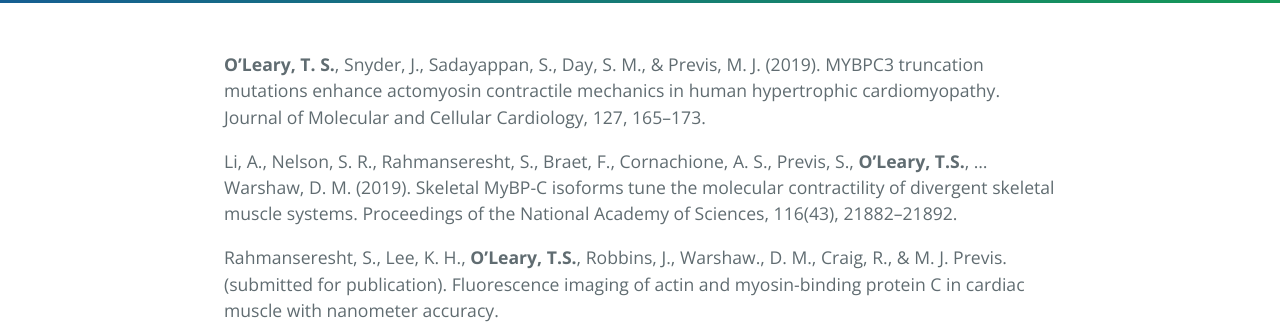
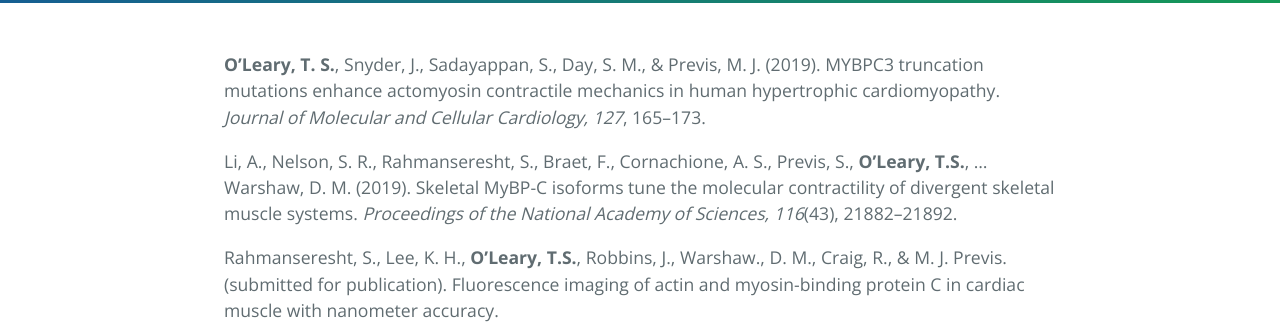
Before and after one commit to tsoleary/tsoleary.github.io, a Jekyll site: the page built from publications.md, in a window 1280 px wide. Shown: the part 323-647 px from the top of the page. Built offline with Jekyll 4.4.1, drawn with Linux system fonts in a browser that asks for light colours.

Commit message:
italics added

```diff
--- a/publications.md
+++ b/publications.md
@@ -7,9 +7,9 @@
 order: 2
 ---
 
-**O’Leary, T. S.**, Snyder, J., Sadayappan, S., Day, S. M., & Previs, M. J. (2019). MYBPC3 truncation mutations enhance actomyosin contractile mechanics in human hypertrophic cardiomyopathy. Journal of Molecular and Cellular Cardiology, 127, 165–173.
+**O’Leary, T. S.**, Snyder, J., Sadayappan, S., Day, S. M., & Previs, M. J. (2019). MYBPC3 truncation mutations enhance actomyosin contractile mechanics in human hypertrophic cardiomyopathy. _Journal of Molecular and Cellular Cardiology, 127_, 165–173.
 
-Li, A., Nelson, S. R., Rahmanseresht, S., Braet, F., Cornachione, A. S., Previs, S., **O’Leary, T.S.**, ... Warshaw, D. M. (2019). Skeletal MyBP-C isoforms tune the molecular contractility of divergent skeletal muscle systems. Proceedings of the National Academy of Sciences, 116(43), 21882–21892.
+Li, A., Nelson, S. R., Rahmanseresht, S., Braet, F., Cornachione, A. S., Previs, S., **O’Leary, T.S.**, ... Warshaw, D. M. (2019). Skeletal MyBP-C isoforms tune the molecular contractility of divergent skeletal muscle systems. _Proceedings of the National Academy of Sciences, 116_(43), 21882–21892.
 
 Rahmanseresht, S., Lee, K. H.,  **O’Leary, T.S.**,  Robbins, J., Warshaw., D. M., Craig, R., & M. J. Previs. (submitted for publication). Fluorescence imaging of actin and myosin-binding protein C in cardiac muscle with nanometer accuracy.
 
```
